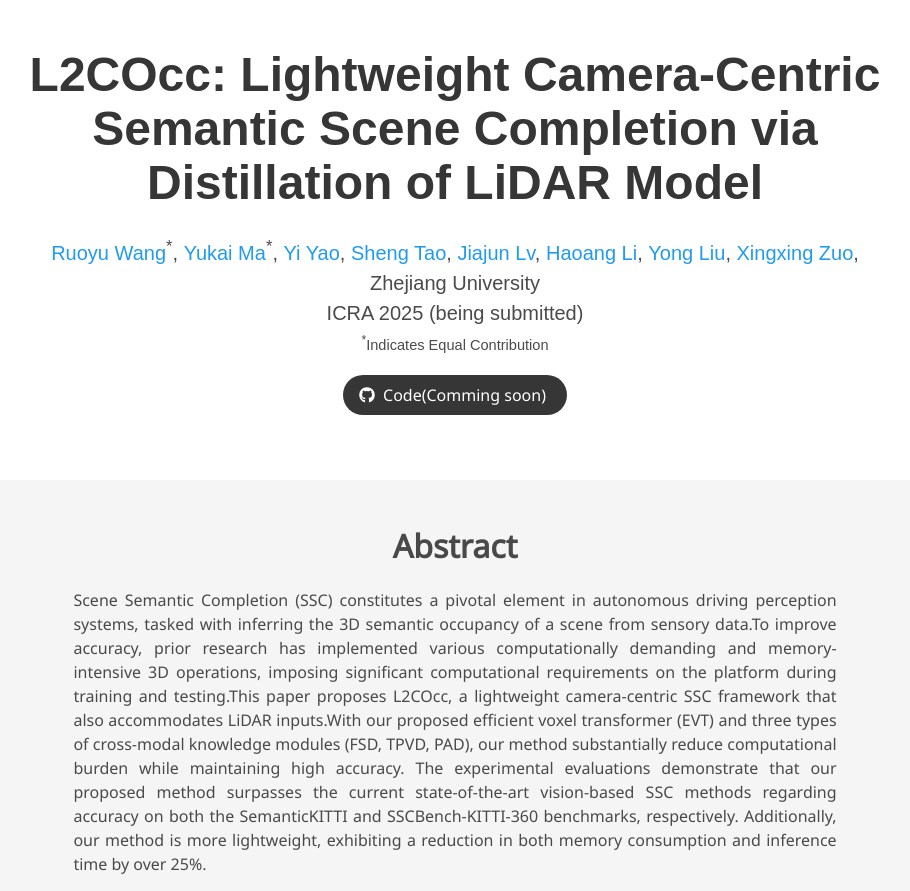
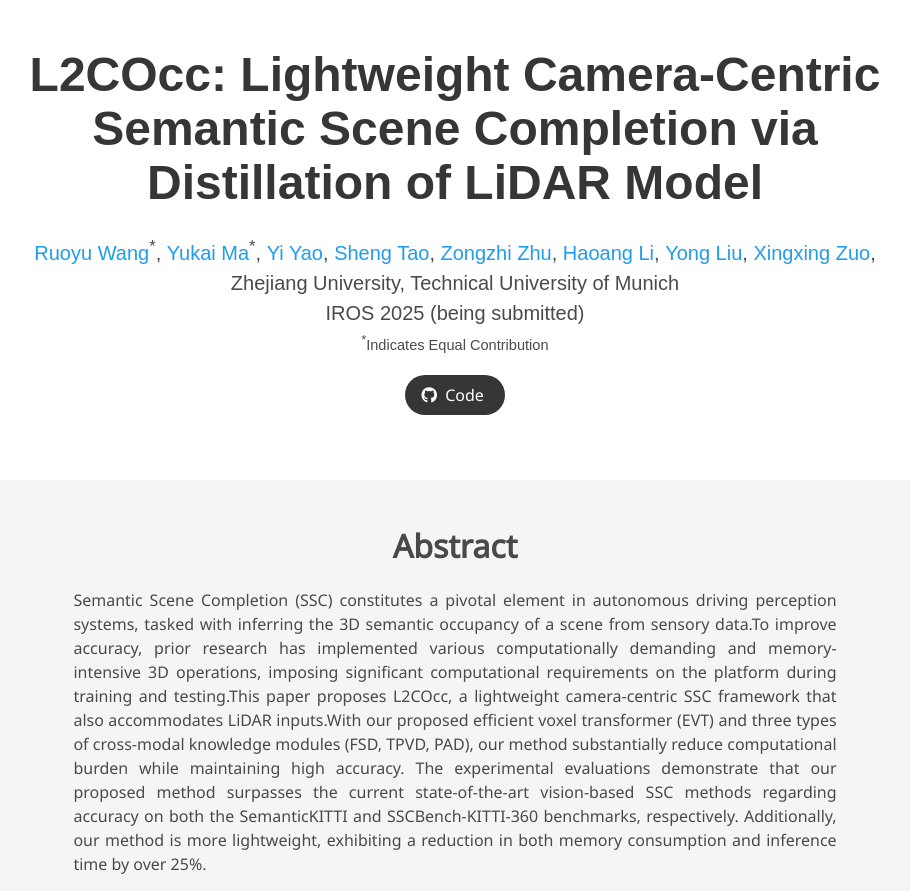
Before and after one commit to StudyingFuFu/L2COcc, a plain HTML site: page index.html in a window 1280 px wide. Shown: the top 891 px of the page, without its empty margins (185-1095 px from the left). Drawn offline with nearby package versions, Linux system fonts and the light colour scheme; some icons are missing; a web font is replaced by a local one.

```diff
--- a/index.html
+++ b/index.html
@@ -65,7 +65,7 @@
               <span class="author-block">
                 <a href="THIRD AUTHOR PERSONAL LINK" target="_blank">Sheng Tao</a>,</span>
               <span class="author-block">
-                <a href="THIRD AUTHOR PERSONAL LINK" target="_blank">Jiajun Lv</a>,</span>
+                <a href="THIRD AUTHOR PERSONAL LINK" target="_blank">Zongzhi Zhu</a>,</span>
               <span class="author-block">
                 <a href="THIRD AUTHOR PERSONAL LINK" target="_blank">Haoang Li</a>,</span>
               <span class="author-block">
@@ -76,7 +76,8 @@
             </div>
 
             <div class="is-size-5 publication-authors">
-              <span class="author-block">Zhejiang University<br>ICRA 2025 (being submitted)</span>
+              <span class="author-block">Zhejiang University, Technical University of Munich<br>IROS 2025 (being
+                submitted)</span>
               <span class="eql-cntrb"><small><br><sup>*</sup>Indicates Equal Contribution</small></span>
             </div>
 
@@ -106,12 +107,12 @@
 
                 <!-- Github link -->
                 <span class="link-block">
-                  <a href="https://github.com/YOUR REPO HERE" target="_blank"
+                  <a href="https://github.com/StudyingFuFu/L2COcc/tree/master" target="_blank"
                     class="external-link button is-normal is-rounded is-dark">
                     <span class="icon">
                       <i class="fab fa-github"></i>
                     </span>
-                    <span>Code(Comming soon)</span>
+                    <span>Code</span>
                   </a>
                 </span>
 
@@ -143,7 +144,7 @@
           <h2 class="title is-3">Abstract</h2>
           <div class="content has-text-justified">
             <p>
-              Scene Semantic Completion (SSC) constitutes a pivotal element in autonomous driving perception systems,
+              Semantic Scene Completion (SSC) constitutes a pivotal element in autonomous driving perception systems,
               tasked with inferring the 3D semantic occupancy of a scene from sensory data.To improve accuracy, prior
               research has implemented various computationally demanding and memory-intensive 3D operations, imposing
               significant computational requirements on the platform during training and testing.This paper proposes
```
Also changed, not shown: 1 other file.
